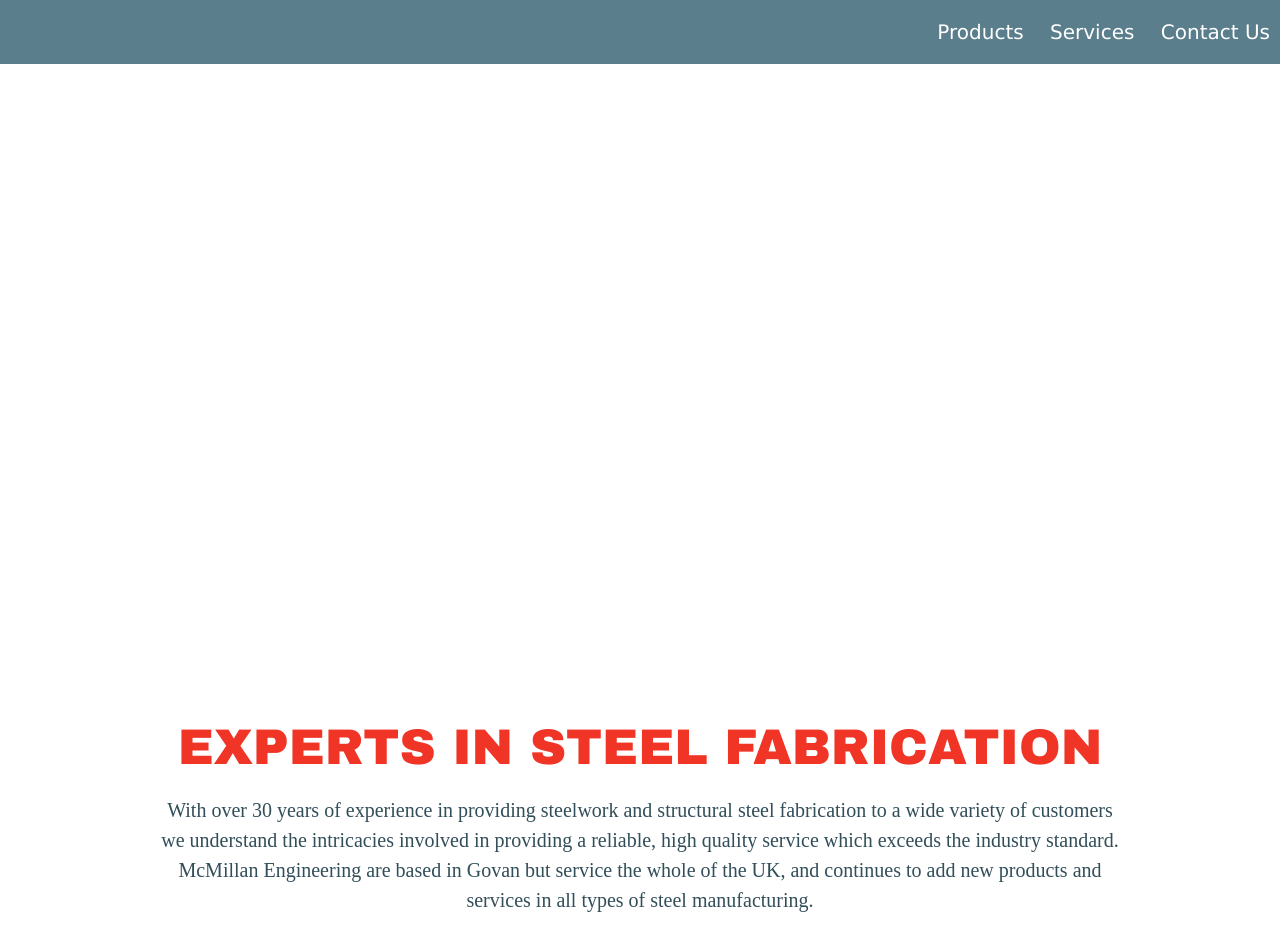
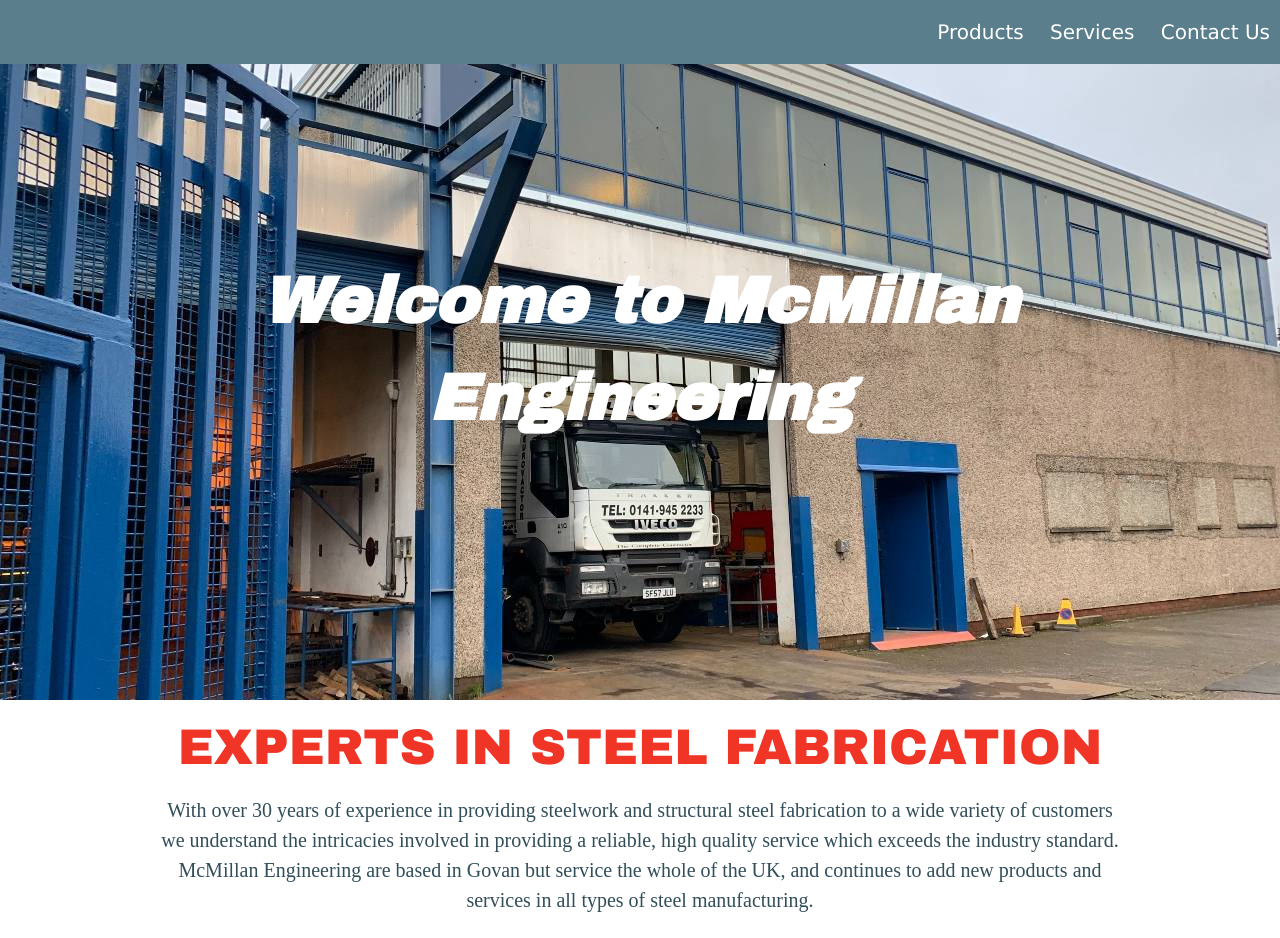
Before and after one commit to mcmillanengineering/mcmillanengineering.github.io, a plain HTML site: page index.html in a window 1280 px wide. Shown: the top 938 px of the page. Drawn offline with Linux system fonts and the light colour scheme; a script that the page names is missing; a web font is replaced by a local one.

Commit message:
Update style.css

```diff
--- a/style.css
+++ b/style.css
@@ -69,7 +69,7 @@
 }
 
 #mission {
-    background-image: url(./HERO1.jpg);
+    background-image: url(images/HERO1.jpg);
     background-size: cover;
     background-repeat: no-repeat;
     height: 700px;
```
